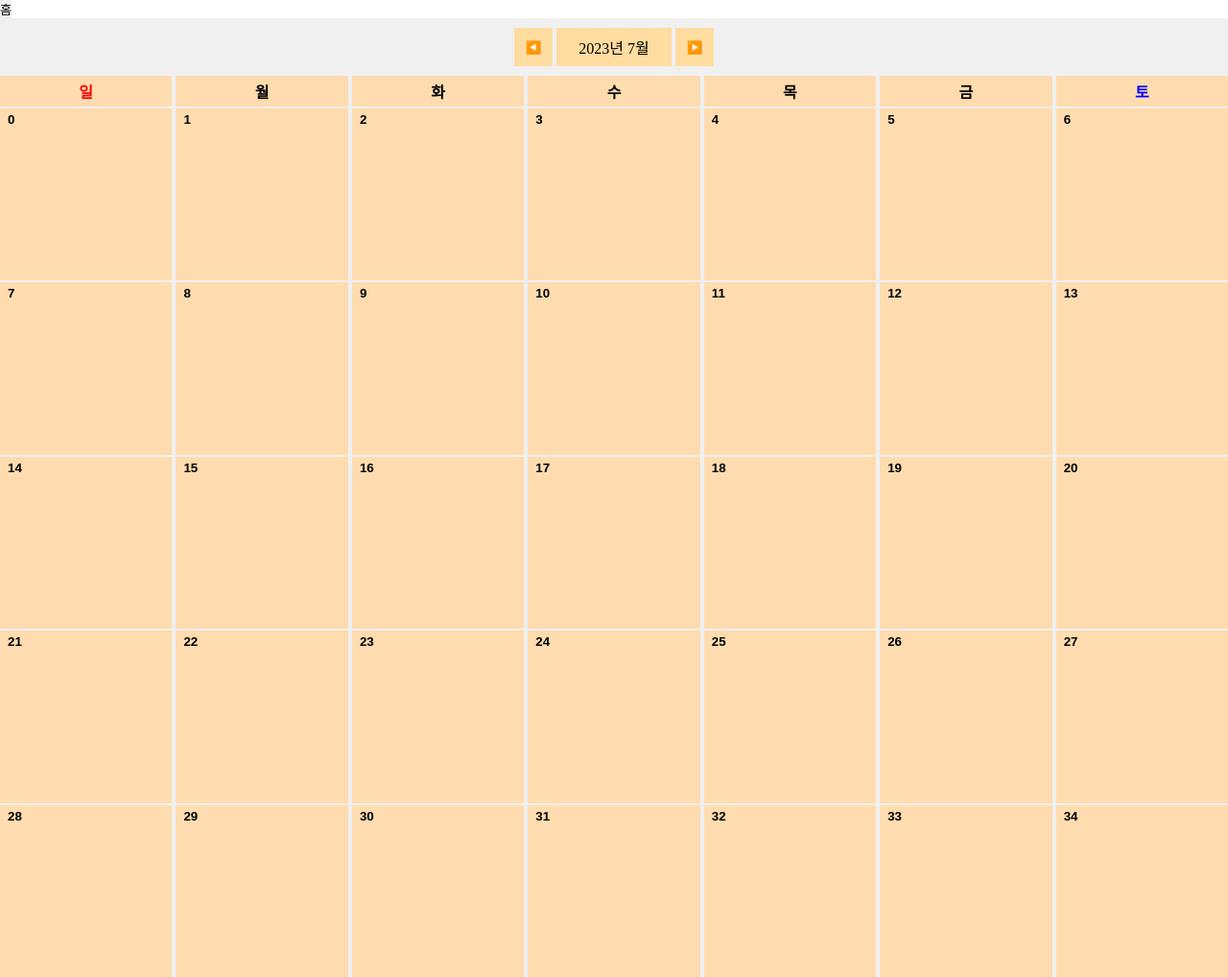
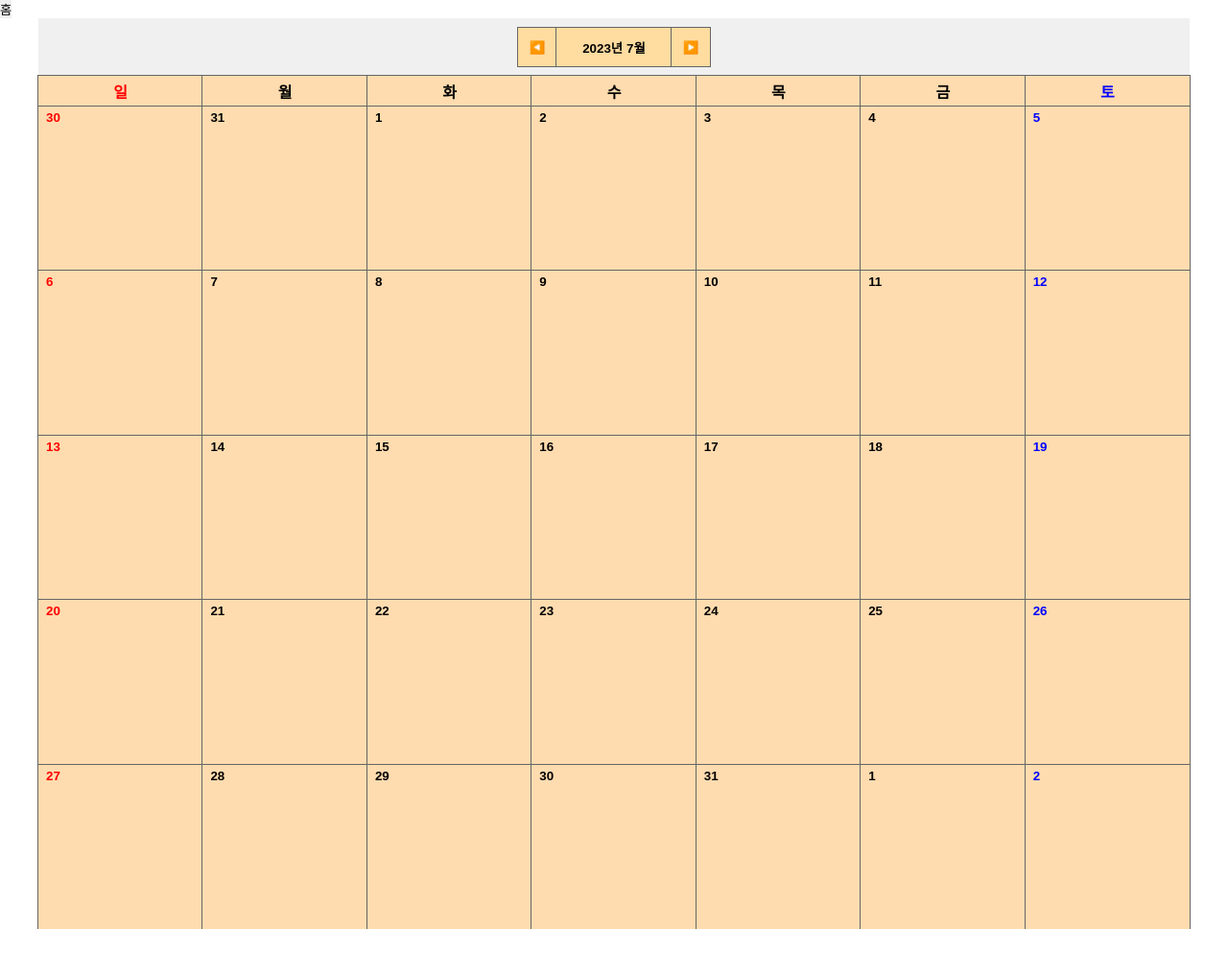
Before and after one commit to ssssksss1/js_calendar, a plain HTML site: page index.html in a window 1280 px wide. Shown: the whole page at 96% size. After the commit the page ends 968 px from the top, so only its background shows below. Drawn offline with Linux system fonts and the light colour scheme.

Commit message:
[update] 날짜 버튼 클릭시 연월 변경

```diff
--- a/css/app.scss
+++ b/css/app.scss
@@ -1,6 +1,6 @@
 section {
   margin: auto;
-  max-width: 1400px;
+  max-width: 1200px;
   background-color: #f0f0f0;
 }
 
@@ -9,7 +9,6 @@ section {
   justify-content: center;
   align-items: center;
   height: 60px;
-  gap: 4px;
 
   #dateYearAndMonth {
     width: 120px;
@@ -19,9 +18,11 @@ section {
     align-items: center;
     background-color: #ffdca0;
     gap: 4px;
+    font-weight: 800;
   }
 
   button {
+    outline: 1px solid #666666;
     width: 40px;
     height: 40px;
     background-color: #ffdca0;
@@ -31,14 +32,13 @@ section {
 #dayOfTheWeekContainer {
   display: grid;
   grid-template-columns: repeat(7, 1fr);
-  gap: 0px 4px;
 
   div {
     text-align: center;
     padding: 4px 8px;
     background-color: #ffdcaf;
     font-weight: 600;
-    margin-bottom: 2px;
+    outline: 1px solid #666666;
   }
 
   div:nth-of-type(1) {
@@ -52,7 +52,6 @@ section {
 #dayContainer {
   display: grid;
   grid-template-columns: repeat(7, 1fr);
-  gap: 2px 4px;
 
   button {
     display: flex;
@@ -62,5 +61,13 @@ section {
     background-color: #ffdcaf;
     font-weight: 600;
     aspect-ratio: 1;
+    outline: 1px solid #666666;
+  }
+
+  button:nth-of-type(7n + 1) {
+    color: red;
+  }
+  button:nth-of-type(7n + 7) {
+    color: blue;
   }
 }
--- a/index.html
+++ b/index.html
@@ -14,12 +14,12 @@
     </nav>
     <section>
       <header id="calendarHeader">
-        <button>◀️</button>
-        <div id="dateYearAndMonth">
+        <button id="prevMonthMoveBtn">◀️</button>
+        <button id="dateYearAndMonth">
           <span id="year"> </span>
           <span id="month"> </span>
-        </div>
-        <button>▶️</button>
+        </button>
+        <button id="nextMonthMoveBtn">▶️</button>
       </header>
       <article>
         <div id="dayOfTheWeekContainer">
--- a/js/app.js
+++ b/js/app.js
@@ -1,13 +1,119 @@
 window.onload = function () {
-  let year = new Date().getFullYear();
-  let month = new Date().getMonth() + 1;
-  document.getElementById("year").innerText = year + "년";
-  document.getElementById("month").innerText = month + "월";
+  let calendarYear = new Date().getFullYear();
+  let calendarMonth = new Date().getMonth() + 1;
+  document.getElementById("prevMonthMoveBtn").addEventListener("click", () => {
+    if (calendarMonth === 0) {
+      calendarYear -= 1;
+      calendarMonth = 11;
+    } else {
+      calendarMonth -= 1;
+    }
+    document.getElementById("dayContainer").innerHTML = "";
+    changeCalendar(calendarYear, calendarMonth);
+  });
+  document.getElementById("nextMonthMoveBtn").addEventListener("click", () => {
+    if (calendarMonth === 11) {
+      calendarYear += 1;
+      calendarMonth = 0;
+    } else {
+      calendarMonth += 1;
+    }
+    document.getElementById("dayContainer").innerHTML = "";
+    changeCalendar(calendarYear, calendarMonth);
+  });
 
+  changeCalendar(calendarYear, calendarMonth);
+};
+
+const changeCalendar = (calendarYear, calendarMonth) => {
+  document.getElementById("year").innerText = calendarYear + "년";
+  document.getElementById("month").innerText = (calendarMonth || 12) + "월";
+
+  let baseDate = new Date(calendarYear, calendarMonth);
+  let baseDateStartDayW = baseDate.getDay(); // 0-6
+  let baseDateEndDay = new Date(baseDate.getFullYear(), baseDate.getMonth() + 1, 0).getDate(); // 28-31
+  let prevDate = new Date(baseDate.getFullYear(), baseDate.getMonth(), 0);
+  let prevDateEndDay = prevDate.getDate(); // 28-31
+  let prevEndDayW = prevDate.getDay(); // 0-6
+  let nextDateStartDate = new Date(baseDate.getFullYear(), baseDate.getMonth() + 1, 1);
+  let nextDateStartDayW = nextDateStartDate.getDay(); // 0-6
+  let calendarDays = {};
+
+  let dateString = (year, month, day) => {
+    // 13개월이 되면 1월로 만들고 1년을 더해준다.
+    // 출력 형식은 2000-12-31 과 같이 반환
+    if (month === 13) {
+      year = year + 1;
+      month = 1;
+    } else if (month === 0) {
+      year = year - 1;
+      month = 12;
+    }
+    return year.toString() + "-" + ("0" + month).slice(-2) + "-" + ("0" + day).slice(-2);
+  };
+
+  let temp = {};
+  if (baseDateStartDayW === 0) {
+    // 이번달
+    for (let i = 1; i <= baseDateEndDay; i++) {
+      temp[dateString(calendarYear, calendarMonth + 1, i)] = {
+        day: i,
+        dayW: (i - 1) % 7,
+        isThisMonth: false,
+      };
+    }
+
+    // 다음달(일요일로 시작하면 제외)
+    if (nextDateStartDayW !== 0) {
+      for (let i = 1; i <= 7 - nextDateStartDayW; i++) {
+        temp[dateString(calendarYear, calendarMonth + 2, i)] = {
+          day: i,
+          dayW: nextDateStartDayW + i - 1,
+          isThisMonth: false,
+        };
+      }
+    }
+  }
+  // [2]시작일이 일요일이 아닌 경우
+  else {
+    // 저번달
+    for (let i = prevDateEndDay - prevEndDayW, j = 0; i <= prevDateEndDay; i++, j++) {
+      temp[dateString(calendarYear, calendarMonth, i)] = {
+        day: i,
+        dayW: j,
+        isThisMonth: false,
+      };
+    }
+    // 이번달
+    for (let i = 1; i <= baseDateEndDay; i++) {
+      temp[dateString(calendarYear, calendarMonth + 1, i)] = {
+        day: i,
+        dayW: (i - 1 + baseDateStartDayW) % 7,
+        isThisMonth: true,
+      };
+    }
+    // 다음달
+    if (nextDateStartDayW !== 0) {
+      for (let i = 1; i <= 7 - nextDateStartDayW; i++) {
+        temp[dateString(calendarYear, calendarMonth + 2, i)] = {
+          day: i,
+          dayW: nextDateStartDayW + i - 1,
+          isThisMonth: false,
+        };
+      }
+    }
+  }
+  calendarDays = Object.assign({}, temp);
+  /* 객체 형태로 아래와 같이 출력
+    2023-07-30:
+      day: 30
+      dayW: 0
+      isThisMonth: false
+  */
   let dayContainer = document.getElementById("dayContainer");
-  for (let i = 0; i < 35; i++) {
+  Object.entries(calendarDays).map((i) => {
     let temp = document.createElement("button");
-    temp.append((document.createElement("span").innerText = i));
+    temp.append((document.createElement("span").innerText = i[1].day));
     dayContainer.append(temp);
-  }
+  });
 };
```
Also changed, not shown: css/app.css, 1 other file.
